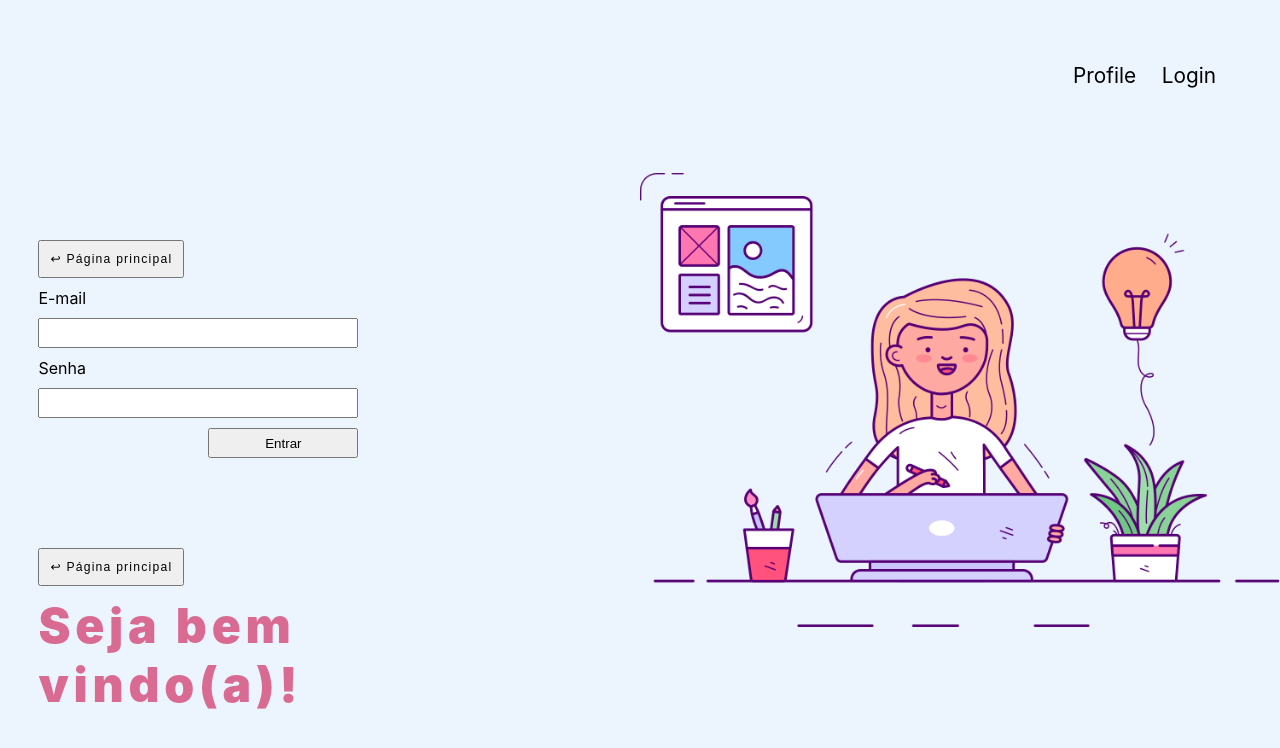
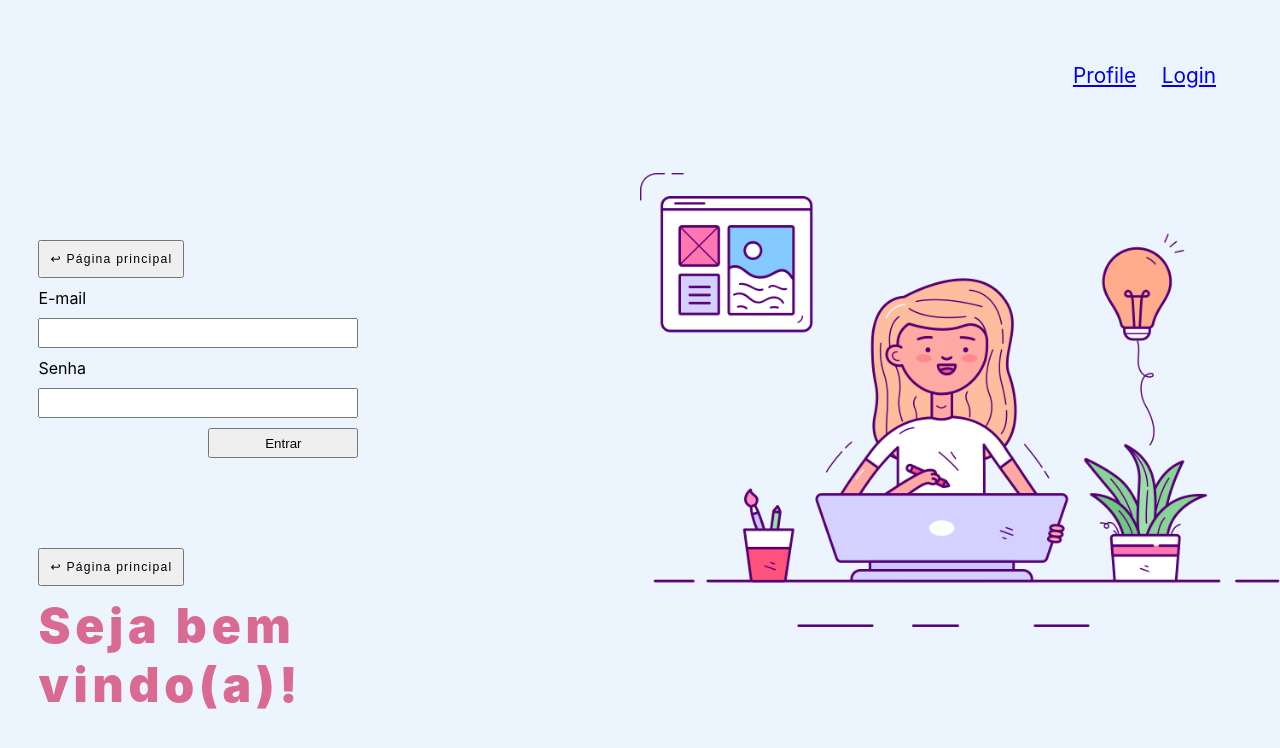
Before and after one commit to estefaneluz/react-router-dom, a React (Create React App) app in the folder classe-01/: page / in a window 1280 px wide. Shown: the top 748 px of the page. Built offline with nearby package versions, Linux system fonts and the light colour scheme.

Commit message:
add link no menu

```diff
--- a/classe-01/src/App.js
+++ b/classe-01/src/App.js
@@ -7,8 +7,12 @@ function App() {
     <div className="app">
       <nav>
         <ul>
-          <li>Profile</li>
-          <li>Login</li>
+          <li>
+            <a href="#">Profile</a>
+          </li>
+          <li>
+            <a href="#">Login</a>
+          </li>
         </ul>
       </nav>
       <main>
```
